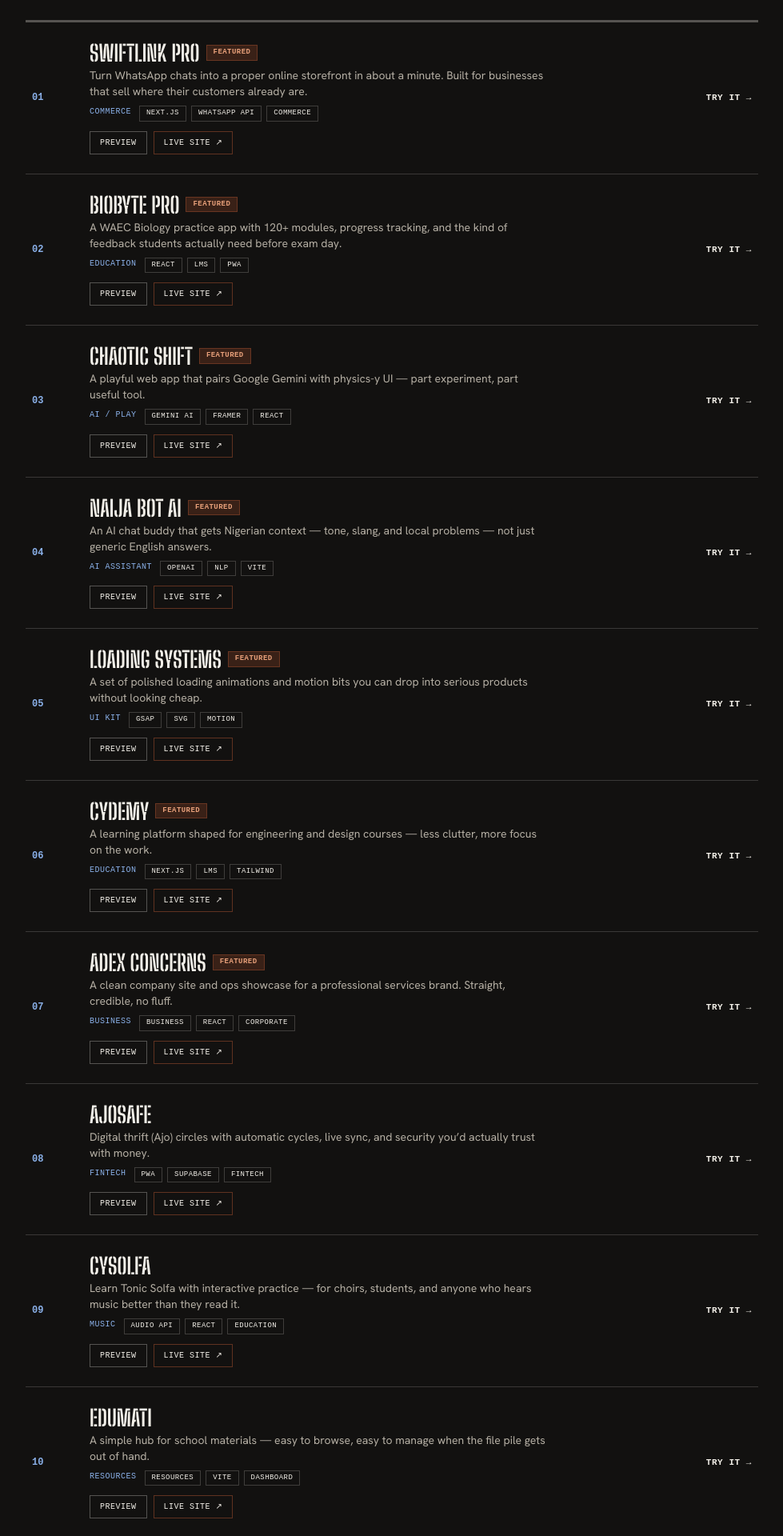
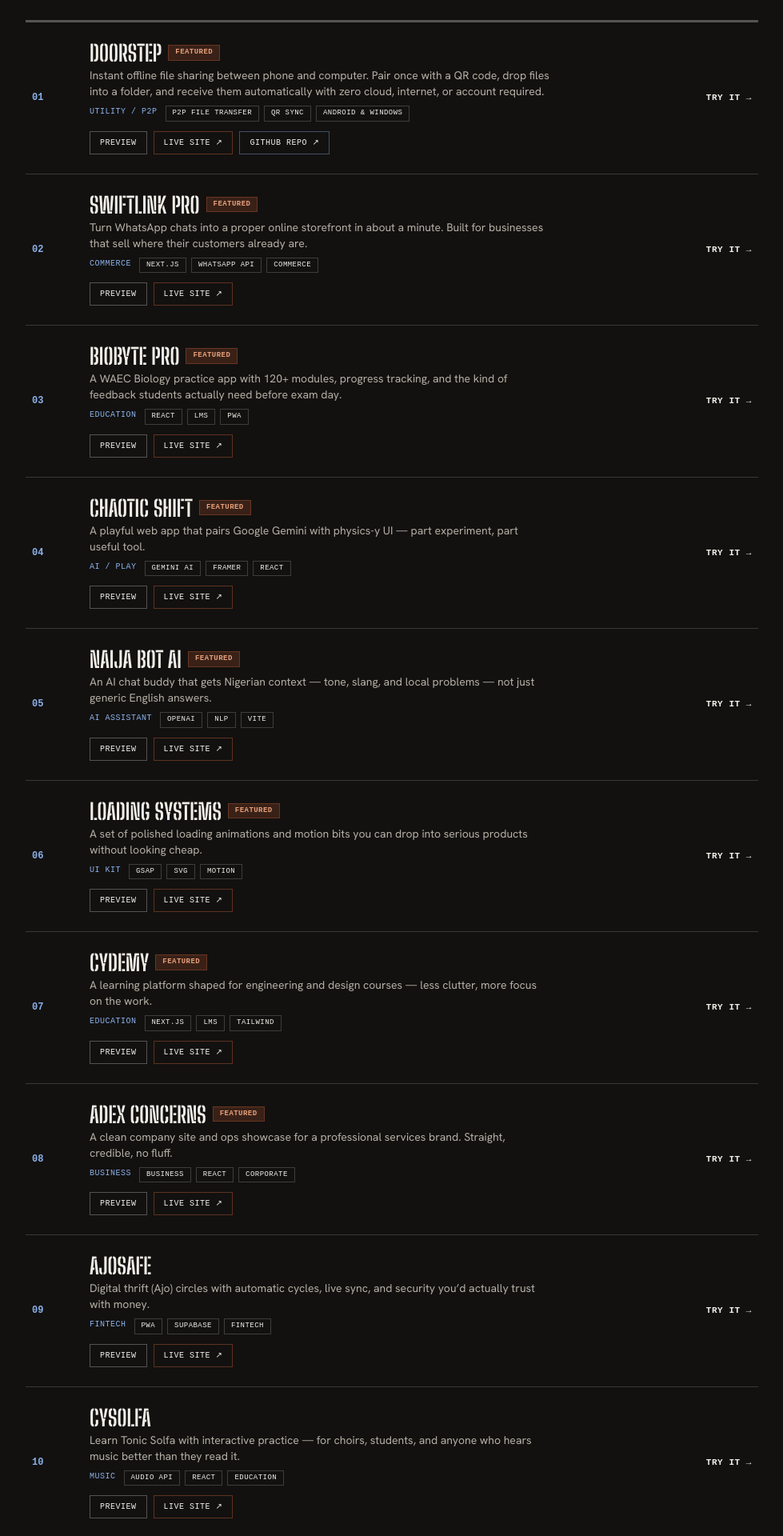
Before and after one commit to javex-12/cydercoder, a React (Vite) app: page / in a window 1280 px wide. Shown: the part 3180-5100 px from the top of the page at 80% size, without its empty margins (150-1129 px from the left). Built offline with nearby package versions, Linux system fonts and the light colour scheme; a web font is replaced by a local one.

Commit message:
feat: add Doorstep as top #01 project with live site and repo links

```diff
--- a/src/App.jsx
+++ b/src/App.jsx
@@ -32,16 +32,16 @@
 ];
 
 const projectData = [
-  { id: '01', title: 'SwiftLink Pro', type: 'Commerce', desc: 'Turn WhatsApp chats into a proper online storefront in about a minute. Built for businesses that sell where their customers already are.', url: 'https://swiftlinkpro.vercel.app/', tags: ['Next.js', 'WhatsApp API', 'Commerce'], isPremium: true },
-  { id: '02', title: 'BioByte Pro', type: 'Education', desc: 'A WAEC Biology practice app with 120+ modules, progress tracking, and the kind of feedback students actually need before exam day.', url: 'https://biobyte.vercel.app/', tags: ['React', 'LMS', 'PWA'], isPremium: true },
-  { id: '03', title: 'Chaotic Shift', type: 'AI / Play', desc: 'A playful web app that pairs Google Gemini with physics-y UI — part experiment, part useful tool.', url: 'https://cyswitch.vercel.app/', tags: ['Gemini AI', 'Framer', 'React'], isPremium: true },
-  { id: '04', title: 'Naija Bot AI', type: 'AI assistant', desc: 'An AI chat buddy that gets Nigerian context — tone, slang, and local problems — not just generic English answers.', url: 'https://naija-bot.vercel.app/', tags: ['OpenAI', 'NLP', 'Vite'], isPremium: true },
-  { id: '05', title: 'Loading Systems', type: 'UI kit', desc: 'A set of polished loading animations and motion bits you can drop into serious products without looking cheap.', url: 'https://loading-screen-1.vercel.app/', tags: ['GSAP', 'SVG', 'Motion'], isPremium: true },
-  { id: '06', title: 'Cydemy', type: 'Education', desc: 'A learning platform shaped for engineering and design courses — less clutter, more focus on the work.', url: 'https://cydemy.vercel.app/', tags: ['Next.js', 'LMS', 'Tailwind'], isPremium: true },
-  { id: '07', title: 'Adex Concerns', type: 'Business', desc: 'A clean company site and ops showcase for a professional services brand. Straight, credible, no fluff.', url: 'https://adexconcerns.vercel.app/', tags: ['Business', 'React', 'Corporate'], isPremium: true },
-  { id: '08', title: 'AjoSafe', type: 'Fintech', desc: 'Digital thrift (Ajo) circles with automatic cycles, live sync, and security you’d actually trust with money.', url: 'https://ajosafe.vercel.app/', tags: ['PWA', 'Supabase', 'Fintech'], isPremium: false },
-  { id: '09', title: 'CySolfa', type: 'Music', desc: 'Learn Tonic Solfa with interactive practice — for choirs, students, and anyone who hears music better than they read it.', url: 'https://cysolfa.vercel.app/', tags: ['Audio API', 'React', 'Education'], isPremium: false },
-  { id: '10', title: 'Edumati', type: 'Resources', desc: 'A simple hub for school materials — easy to browse, easy to manage when the file pile gets out of hand.', url: 'https://edumati.vercel.app/', tags: ['Resources', 'Vite', 'Dashboard'], isPremium: false },
+  { id: '01', title: 'Doorstep', type: 'Utility / P2P', desc: 'Instant offline file sharing between phone and computer. Pair once with a QR code, drop files into a folder, and receive them automatically with zero cloud, internet, or account required.', url: 'https://javex-12.github.io/Doorstep/', githubUrl: 'https://github.com/javex-12/Doorstep.git', tags: ['P2P File Transfer', 'QR Sync', 'Android & Windows'], isPremium: true },
+  { id: '02', title: 'SwiftLink Pro', type: 'Commerce', desc: 'Turn WhatsApp chats into a proper online storefront in about a minute. Built for businesses that sell where their customers already are.', url: 'https://swiftlinkpro.vercel.app/', tags: ['Next.js', 'WhatsApp API', 'Commerce'], isPremium: true },
+  { id: '03', title: 'BioByte Pro', type: 'Education', desc: 'A WAEC Biology practice app with 120+ modules, progress tracking, and the kind of feedback students actually need before exam day.', url: 'https://biobyte.vercel.app/', tags: ['React', 'LMS', 'PWA'], isPremium: true },
+  { id: '04', title: 'Chaotic Shift', type: 'AI / Play', desc: 'A playful web app that pairs Google Gemini with physics-y UI — part experiment, part useful tool.', url: 'https://cyswitch.vercel.app/', tags: ['Gemini AI', 'Framer', 'React'], isPremium: true },
+  { id: '05', title: 'Naija Bot AI', type: 'AI assistant', desc: 'An AI chat buddy that gets Nigerian context — tone, slang, and local problems — not just generic English answers.', url: 'https://naija-bot.vercel.app/', tags: ['OpenAI', 'NLP', 'Vite'], isPremium: true },
+  { id: '06', title: 'Loading Systems', type: 'UI kit', desc: 'A set of polished loading animations and motion bits you can drop into serious products without looking cheap.', url: 'https://loading-screen-1.vercel.app/', tags: ['GSAP', 'SVG', 'Motion'], isPremium: true },
+  { id: '07', title: 'Cydemy', type: 'Education', desc: 'A learning platform shaped for engineering and design courses — less clutter, more focus on the work.', url: 'https://cydemy.vercel.app/', tags: ['Next.js', 'LMS', 'Tailwind'], isPremium: true },
+  { id: '08', title: 'Adex Concerns', type: 'Business', desc: 'A clean company site and ops showcase for a professional services brand. Straight, credible, no fluff.', url: 'https://adexconcerns.vercel.app/', tags: ['Business', 'React', 'Corporate'], isPremium: true },
+  { id: '09', title: 'AjoSafe', type: 'Fintech', desc: 'Digital thrift (Ajo) circles with automatic cycles, live sync, and security you’d actually trust with money.', url: 'https://ajosafe.vercel.app/', tags: ['PWA', 'Supabase', 'Fintech'], isPremium: false },
+  { id: '10', title: 'CySolfa', type: 'Music', desc: 'Learn Tonic Solfa with interactive practice — for choirs, students, and anyone who hears music better than they read it.', url: 'https://cysolfa.vercel.app/', tags: ['Audio API', 'React', 'Education'], isPremium: false },
 ];
 
 const metaCards = [
@@ -551,6 +551,16 @@
                         >
                           Live site ↗
                         </a>
+                        {proj.githubUrl && (
+                          <a
+                            href={proj.githubUrl}
+                            target="_blank"
+                            rel="noopener noreferrer"
+                            className="font-mono text-[10px] uppercase tracking-wider border border-blue/40 text-blue px-3 py-1.5 no-underline hover:bg-blue/10"
+                          >
+                            GitHub repo ↗
+                          </a>
+                        )}
                       </div>
                     </div>
                     <button
```
